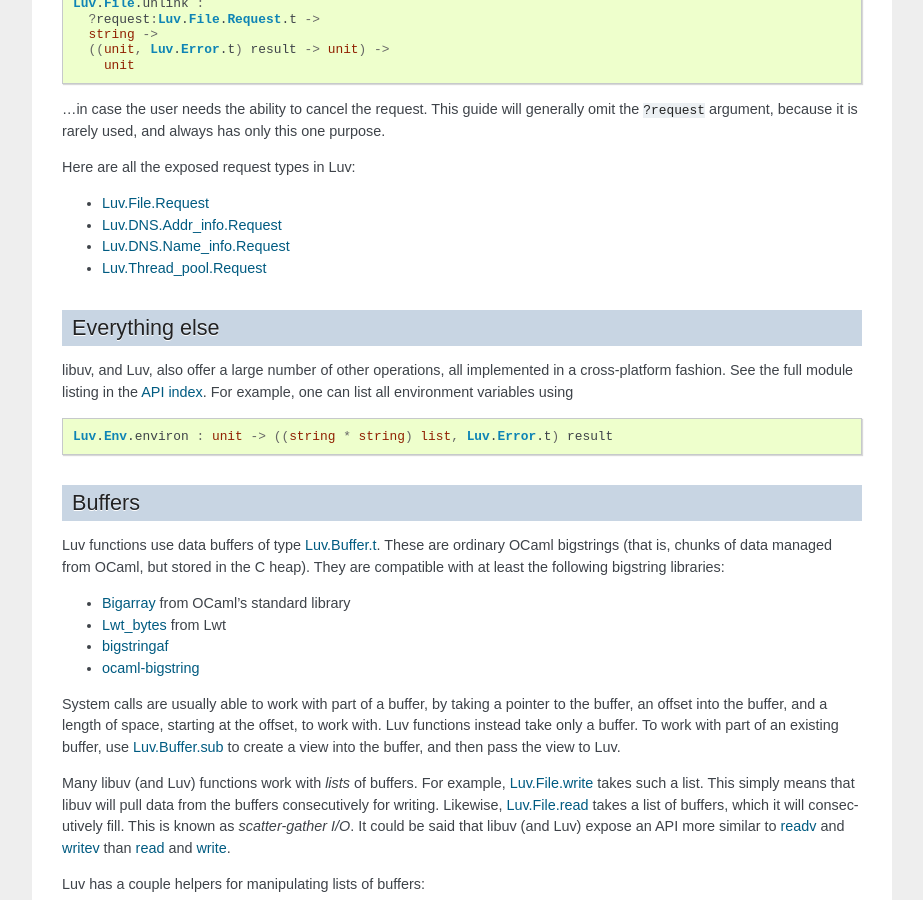
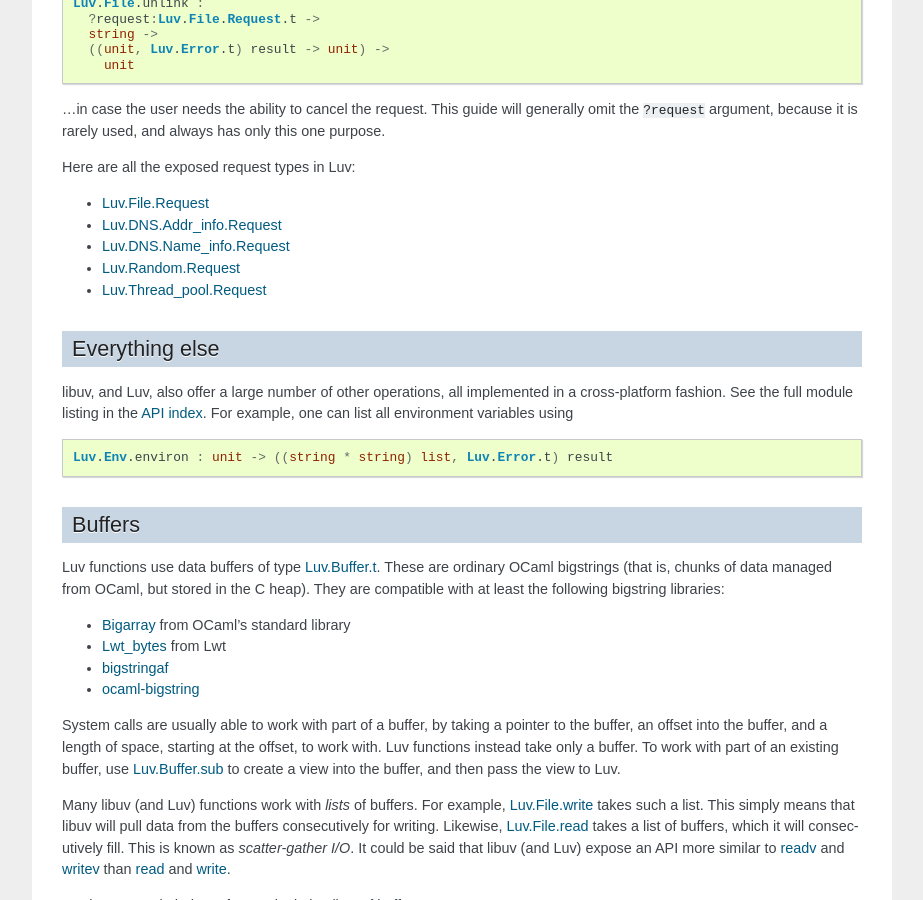
Before and after one commit to aantron/luv, a Sphinx documentation site: the page built from docs/basics.rst, in a window 1280 px wide and 900 px high, scrolled down 4319 px. Shown: the whole window, without its empty margins (198-1121 px from the left). Built offline with Sphinx 7.4.7, drawn with Linux system fonts in a browser that asks for light colours.

Commit message:
Docs: list Random.Request
[skip ci]

```diff
--- a/docs/basics.rst
+++ b/docs/basics.rst
@@ -258,6 +258,7 @@
 - :api:`Luv.File.Request <File/Request/index.html>`
 - :api:`Luv.DNS.Addr_info.Request <DNS/Addr_info/Request/index.html>`
 - :api:`Luv.DNS.Name_info.Request <DNS/Name_info/Request/index.html>`
+- :api:`Luv.Random.Request <Random/Request/index.html>`
 - :api:`Luv.Thread_pool.Request <Thread_pool/Request/index.html>`
 
 Everything else
```
